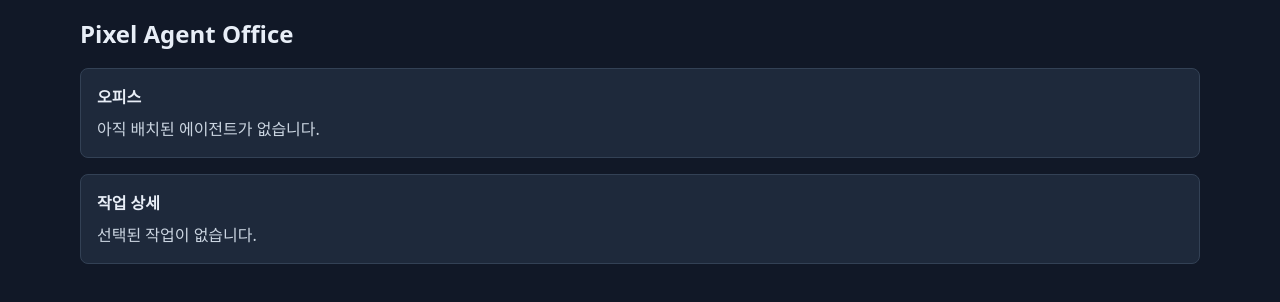
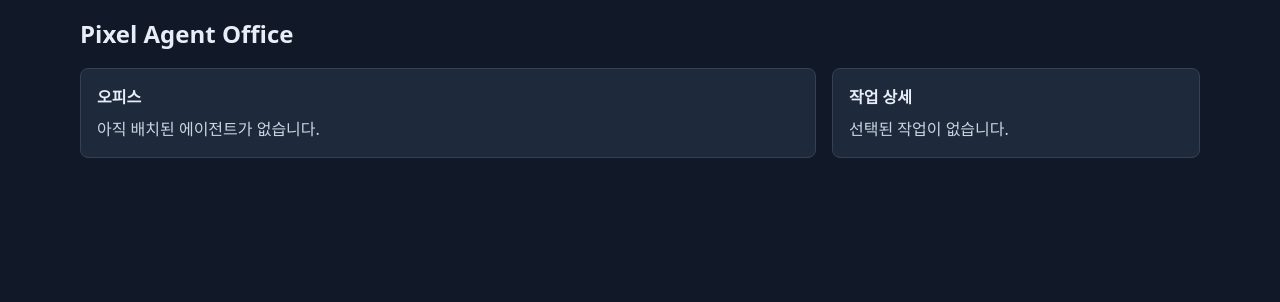
Before and after one commit to kkukdev/Pixel-Agent-Office, a React (Vite) app in the folder frontend/: page / in a window 1280 px wide. Shown: the top 302 px of the page. Built offline with nearby package versions, Linux system fonts and the light colour scheme.

Commit message:
feat: 오피스 화면에 반응형 레이아웃 적용

```diff
--- a/frontend/src/App.css
+++ b/frontend/src/App.css
@@ -11,7 +11,14 @@
 
 .office-layout {
   display: grid;
+  grid-template-columns: minmax(0, 1fr);
   gap: 1rem;
+}
+
+@media (min-width: 48rem) {
+  .office-layout {
+    grid-template-columns: minmax(0, 2fr) minmax(0, 1fr);
+  }
 }
 
 .office-panel {
```
